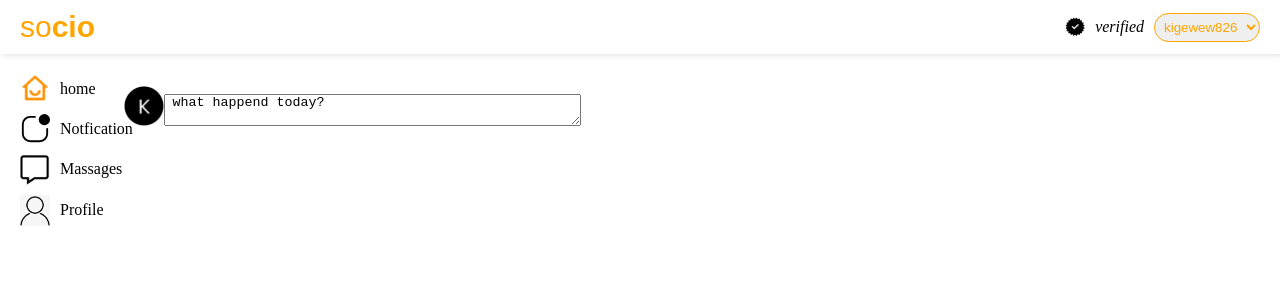
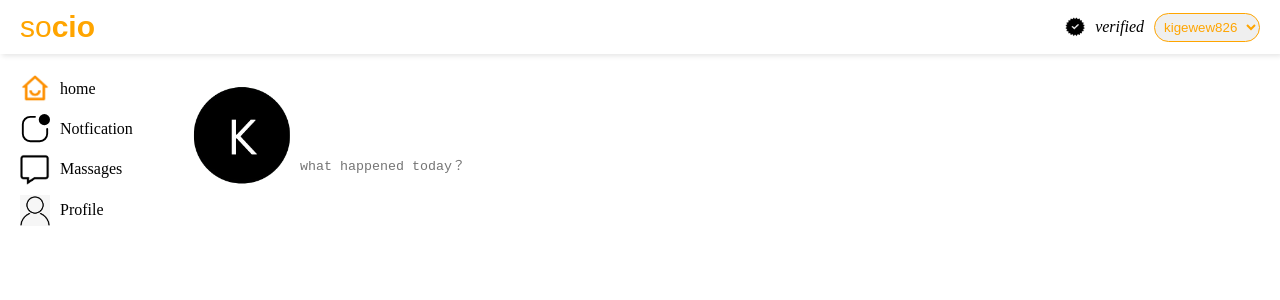
Before and after one commit to sunsunarto/Quiz_16_Sunaryo, a React (Vite) app in the folder project/: page / in a window 1280 px wide. Shown: the top 300 px of the page. Built offline with nearby package versions, Linux system fonts and the light colour scheme.

Commit message:
middlecomponent

```diff
--- a/project/src/component/middleComponent.jsx
+++ b/project/src/component/middleComponent.jsx
@@ -5,7 +5,7 @@ const MiddleComponent = () => {
         <body>
             <div className="logo">
                 <img src={logoK} alt="" />
-                <textarea cols={50}> what happend today?</textarea>
+                <textarea cols={50} rows={2} placeholder=' what happened today？'></textarea>
             </div>
         </body>
     )
--- a/project/src/component/sidebar.jsx
+++ b/project/src/component/sidebar.jsx
@@ -1,9 +1,13 @@
+import { useState } from 'react'
 import './styleSidebar.css'
 import home from './assets/WhatsApp_Image_2024-11-14_at_13.38.52_d9a7216f-removebg-preview.png'
 import notification from './assets/app-indicator.svg'
 import massage from './assets/png-clipart-speech-balloon-computer-icons-icones-angle-text-removebg-preview.png'
 import accont from './assets/501-5010656_my-account-comments-my-account-icon-vector.png'
 const Sidebar =() => {
+    function limitWords () {
+        const [max, setMax] = useState(false)
+    }
     return(
         <>
             <div className="container">
--- a/project/src/component/styleMiddleComponent.css
+++ b/project/src/component/styleMiddleComponent.css
@@ -1,11 +1,13 @@
 .logo{
-    display: flex;
-    justify-content: center;
-    align-items: end;
     position: relative;
     top: -10em;
-    left: -18em;
+    width: 85%;
+    float: right;
 }
 .logo img{
-    width: 40px;
+    width: 100px;
 }
+textarea{
+    resize: none;
+    border: none;
+}
--- a/project/src/component/styleSidebar.css
+++ b/project/src/component/styleSidebar.css
@@ -4,6 +4,8 @@
     flex-direction: column;
     margin: 20px;
     gap:10px;
+    width: 25%;
+    float: left;
 }
 .index{
     display: flex;
```
Also changed, not shown: project/src/App.jsx (line endings or trailing spaces).
